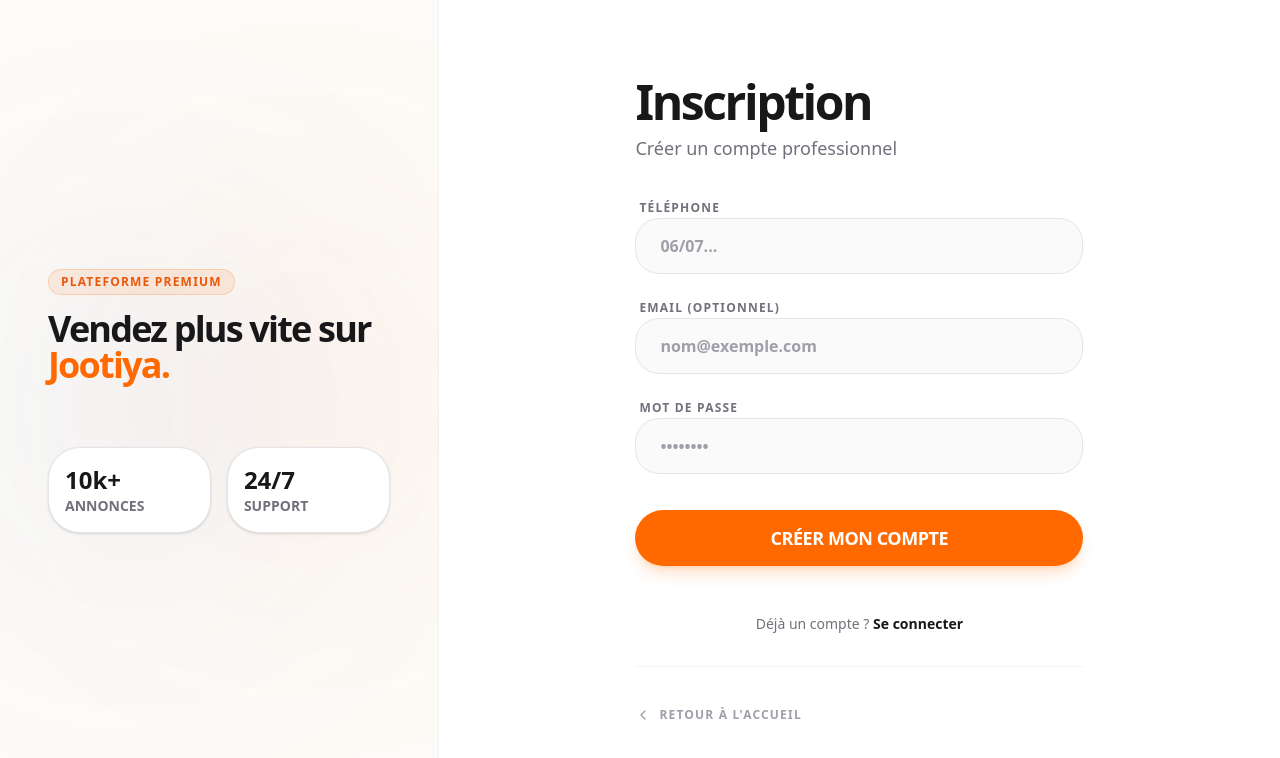
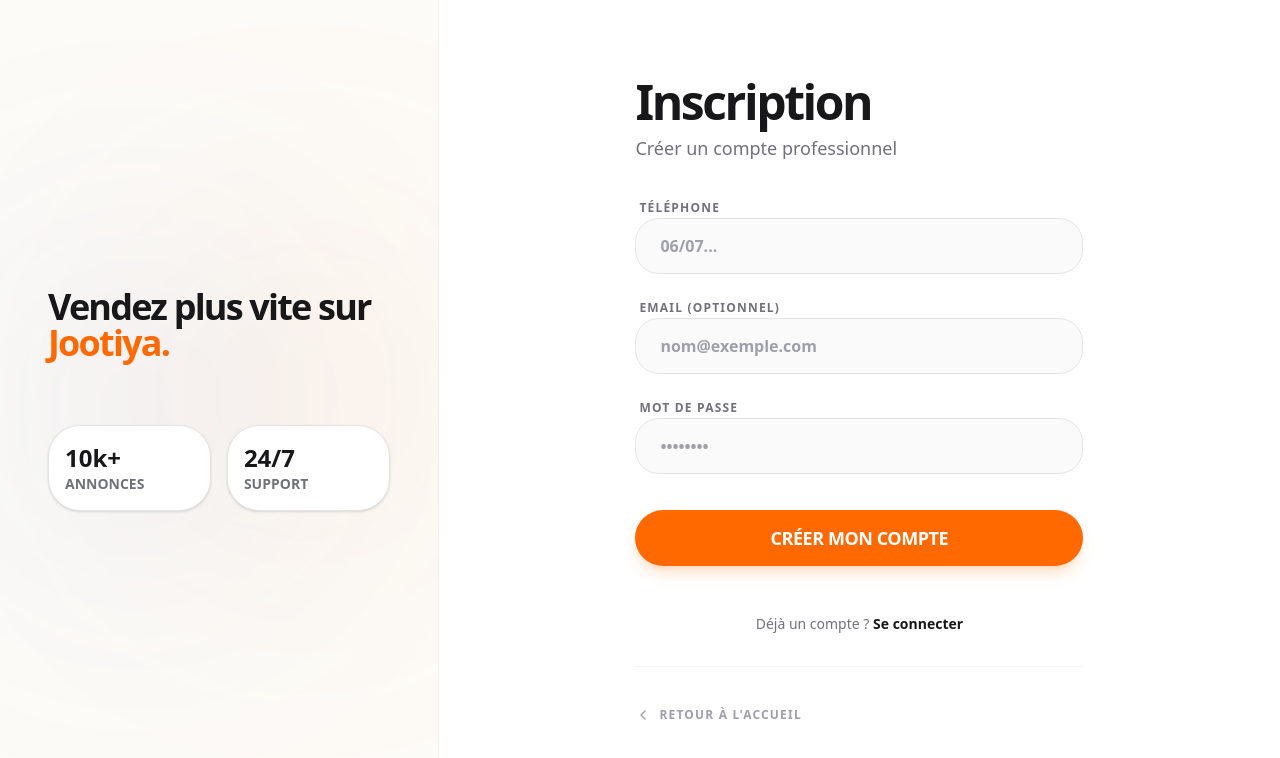
Before and after one commit to jootiyasarl/jootiya, a Next.js app: page /register in a window 1280 px wide. Shown: the top 758 px of the page. Built offline with nearby package versions, Linux system fonts and the light colour scheme; no server answers.

Commit message:
style: remove Plateforme Premium badge from auth pages

```diff
--- a/src/app/login/page.tsx
+++ b/src/app/login/page.tsx
@@ -83,9 +83,6 @@ export default async function LoginPage({ searchParams }: LoginPageProps) {
 
         <div className="max-w-md w-full relative z-10 space-y-8 animate-in fade-in slide-in-from-left-8 duration-1000">
           <div className="space-y-4">
-            <div className="inline-flex items-center gap-2 px-3 py-1 rounded-full bg-orange-500/10 border border-orange-500/20 text-orange-600 text-xs font-bold uppercase tracking-widest">
-              Plateforme Premium
-            </div>
             <h2 className="text-4xl font-black text-zinc-900 leading-none tracking-tighter">
               Vendez plus vite sur <span className="text-orange-500">Jootiya.</span>
             </h2>
--- a/src/app/register/page.tsx
+++ b/src/app/register/page.tsx
@@ -149,9 +149,6 @@ export default async function RegisterPage({ searchParams }: RegisterPageProps)
 
         <div className="max-w-md w-full relative z-10 space-y-8 animate-in fade-in slide-in-from-left-8 duration-1000">
           <div className="space-y-4 text-left" dir="ltr">
-            <div className="inline-flex items-center gap-2 px-3 py-1 rounded-full bg-orange-500/10 border border-orange-500/20 text-orange-600 text-xs font-bold uppercase tracking-widest">
-              Plateforme Premium
-            </div>
             <h2 className="text-4xl font-black text-zinc-900 leading-none tracking-tighter">
               Vendez plus vite sur <span className="text-orange-500">Jootiya.</span>
             </h2>
```
